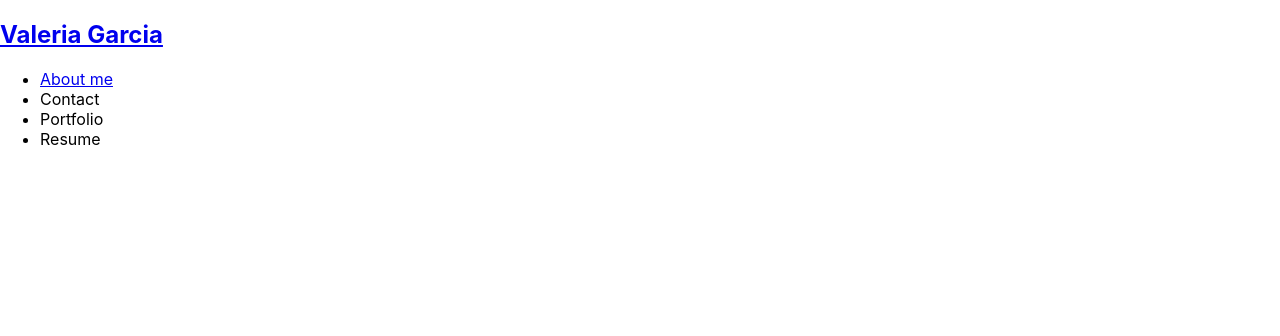
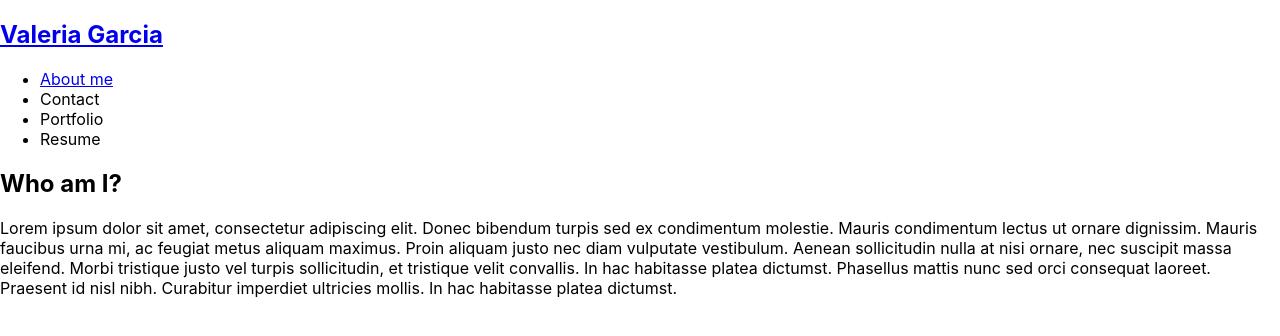
Before and after one commit to vhivestate/react-portfolio-2.0, a React (Create React App) app: page / in a window 1280 px wide. Shown: the top 336 px of the page. Built offline with nearby package versions, Linux system fonts and the light colour scheme.

Commit message:
added about section

```diff
--- a/src/App.js
+++ b/src/App.js
@@ -1,13 +1,13 @@
 import React from 'react';
 import Nav from './components/Nav';
-// import About from './components/About';
+import About from './components/About';
 
 function App() {
   return (
     <div>
       <Nav></Nav>
       <main>
-        {/* <About></About> */}
+        <About></About>
       </main>
     </div>
   );
--- a/src/components/About/index.js
+++ b/src/components/About/index.js
@@ -0,0 +1,17 @@
+import React from 'react'
+
+function About() {
+
+  return (
+    <section className="my-5" >
+      <h1 id="about">Who am I?</h1>
+      <div className="my-2">
+        <p>
+          Lorem ipsum dolor sit amet, consectetur adipiscing elit. Donec bibendum turpis sed ex condimentum molestie. Mauris condimentum lectus ut ornare dignissim. Mauris faucibus urna mi, ac feugiat metus aliquam maximus. Proin aliquam justo nec diam vulputate vestibulum. Aenean sollicitudin nulla at nisi ornare, nec suscipit massa eleifend. Morbi tristique justo vel turpis sollicitudin, et tristique velit convallis. In hac habitasse platea dictumst. Phasellus mattis nunc sed orci consequat laoreet. Praesent id nisl nibh. Curabitur imperdiet ultricies mollis. In hac habitasse platea dictumst.
+      </p>
+      </div>
+    </section>
+  )
+}
+
+export default About
```
